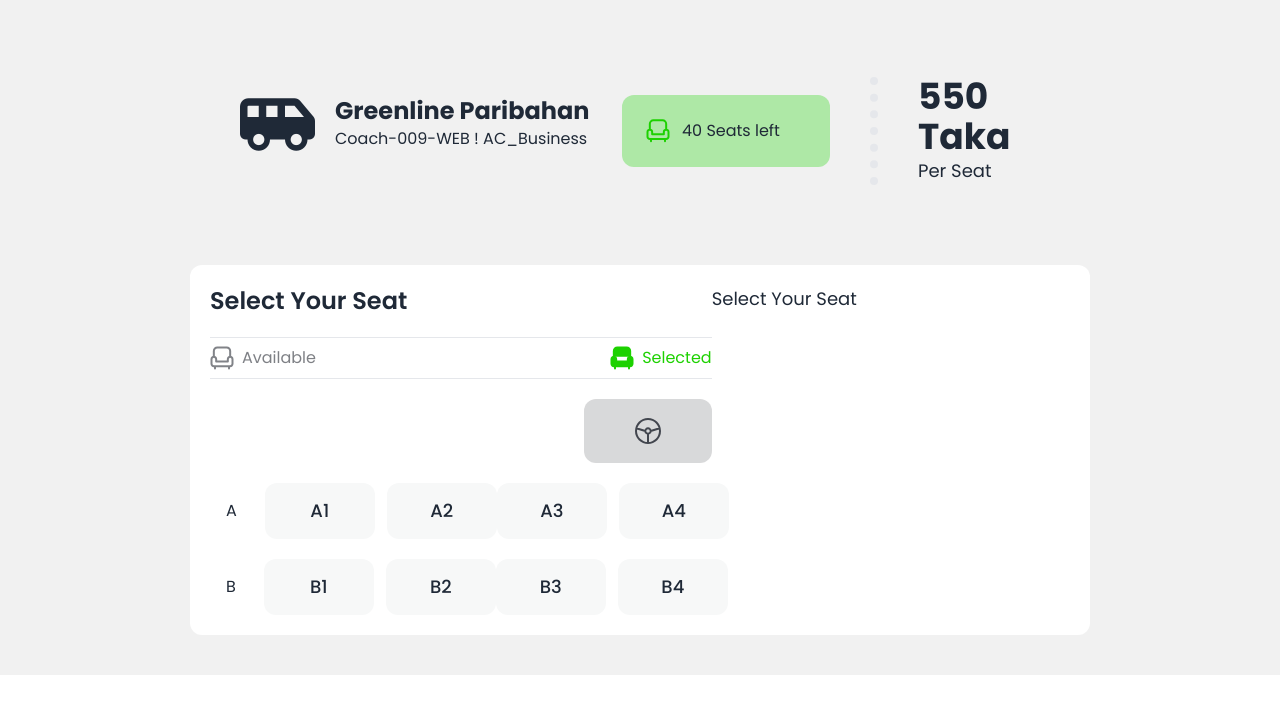
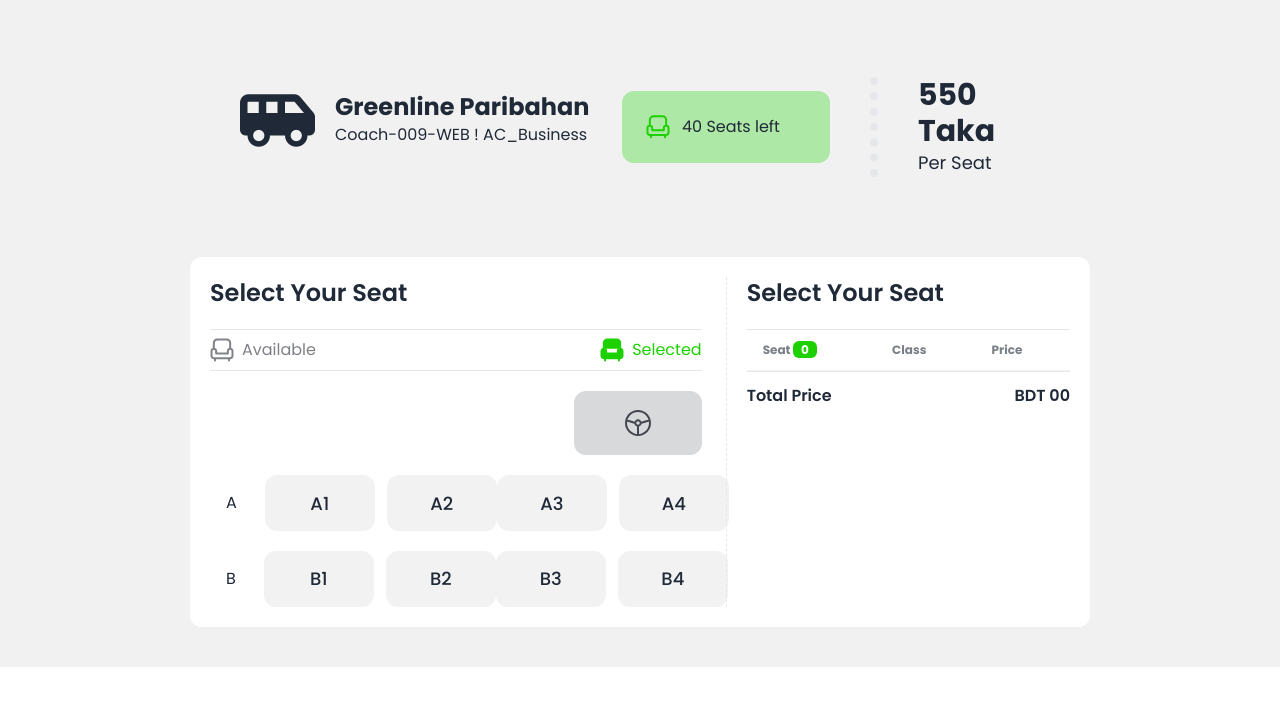
Before and after one commit to Abusayedshuvo/ticket-js, a plain HTML site: page index.html in a window 1280 px wide. Shown: the part 643-1356 px from the top of the page. Drawn offline with nearby package versions, Linux system fonts and the light colour scheme.

Commit message:
Ticket buy function done

```diff
--- /dev/null
+++ b/assest/script.js
@@ -0,0 +1,18 @@
+let buySeat = [];
+let uniqueSeat = [];
+
+function seatClick(seatId) {
+  getBgColorById(seatId);
+  buySeat.push(seatId);
+  if (buySeat.length > 0) {
+    for (let i of buySeat) {
+      if (uniqueSeat.includes(i) === false) {
+        uniqueSeat.push(i);
+        newTrCreate(seatId);
+      }
+    }
+  }
+  setTextById("seat-count", uniqueSeat.length);
+  setTextById("available-seat", 40 - uniqueSeat.length);
+  setTextById("total-price", uniqueSeat.length * 550);
+}
--- a/style.css
+++ b/assest/style.css
@@ -3,7 +3,7 @@
 }
 
 .seat {
-  background-color: #f7f8f8;
+  background-color: #f2f2f2;
   border-radius: 12px;
   width: 110px;
   height: 56px;
--- /dev/null
+++ b/assest/utili.js
@@ -0,0 +1,28 @@
+// Get inner text by id
+function getTextById(elementId) {
+  const element = document.getElementById(elementId);
+  return element.innerText;
+}
+
+// Set text by id
+function setTextById(elementId, value) {
+  const element = document.getElementById(elementId);
+  element.innerText = value;
+}
+
+// bg color  by id
+function getBgColorById(elementId) {
+  const element = document.getElementById(elementId);
+  element.style.backgroundColor = "#1DD100";
+  element.style.color = "white";
+}
+
+// create element new tr
+function newTrCreate(elementId) {
+  const seatTable = document.getElementById("seat-table");
+  const newTr = document.createElement("tr");
+  newTr.innerHTML = `<td class="uppercase">${elementId} </td>
+                    <td>Economoy</td>
+                    <td>550</td>`;
+  return seatTable.appendChild(newTr);
+}
--- a/index.html
+++ b/index.html
@@ -21,7 +21,7 @@
       type="text/css"
     />
     <script src="https://cdn.tailwindcss.com"></script>
-    <link rel="stylesheet" href="style.css" />
+    <link rel="stylesheet" href="assest/style.css" />
   </head>
   <body>
     <div class="container xl:w-2/3 mx-auto mt-10">
@@ -100,13 +100,13 @@
                   />
                 </svg>
 
-                <p>40 Seats left</p>
+                <p><span id="available-seat">40</span> Seats left</p>
               </div>
             </div>
           </div>
           <div class="col-span-3 my-auto">
             <div class="border-l-8 border-dotted pl-10">
-              <p class="text-4xl font-bold">550 Taka</p>
+              <p class="text-3xl font-bold">550 Taka</p>
               <p class="text-lg">Per Seat</p>
             </div>
           </div>
@@ -115,7 +115,7 @@
 
       <!-- select seat area -->
       <div class="container xl:w-3/4 mx-auto mt-20 bg-white p-5 rounded-xl">
-        <div class="grid grid-cols-12">
+        <div class="grid grid-cols-12 gap-6">
           <div class="col-span-7">
             <p class="text-2xl mb-5 font-semibold">Select Your Seat</p>
             <hr />
@@ -197,12 +197,20 @@
             <div class="flex justify-between">
               <div class="flex gap-3">
                 <span class="p-4">A</span>
-                <span class="seat">A1</span>
-                <span class="seat">A2</span>
+                <button onclick="seatClick('a1')" id="a1" class="seat">
+                  A1
+                </button>
+                <button onclick="seatClick('a2')" id="a2" class="seat">
+                  A2
+                </button>
               </div>
               <div class="flex gap-3">
-                <span class="seat">A3</span>
-                <span class="seat">A4</span>
+                <button onclick="seatClick('a3')" id="a3" class="seat">
+                  A3
+                </button>
+                <button onclick="seatClick('a4')" id="a4" class="seat">
+                  A4
+                </button>
               </div>
             </div>
             <!-- B seat -->
@@ -218,11 +226,39 @@
               </div>
             </div>
           </div>
-          <div class="col-span-5">
-            <p class="text-lg">Select Your Seat</p>
+          <!-- Select Your Seat -->
+          <div class="col-span-5 border-l border-dashed">
+            <div class="pl-5">
+              <p class="text-2xl font-semibold mb-5">Select Your Seat</p>
+              <hr />
+              <table class="table">
+                <thead>
+                  <th>
+                    Seat
+                    <span
+                      id="seat-count"
+                      class="bg-[#1DD100] text-white px-2 py-0 rounded-md"
+                      >0</span
+                    >
+                  </th>
+                  <th>Class</th>
+                  <th>Price</th>
+                </thead>
+                <tbody id="seat-table"></tbody>
+              </table>
+              <hr />
+              <div class="flex justify-between mt-3">
+                <p class="font-semibold">Total Price</p>
+                <p class="font-semibold">
+                  BDT <span id="total-price">00</span>
+                </p>
+              </div>
+            </div>
           </div>
         </div>
       </div>
     </div>
+    <script src="assest/utili.js"></script>
+    <script src="assest/script.js"></script>
   </body>
 </html>
```
Also changed, not shown: 1 other file.
